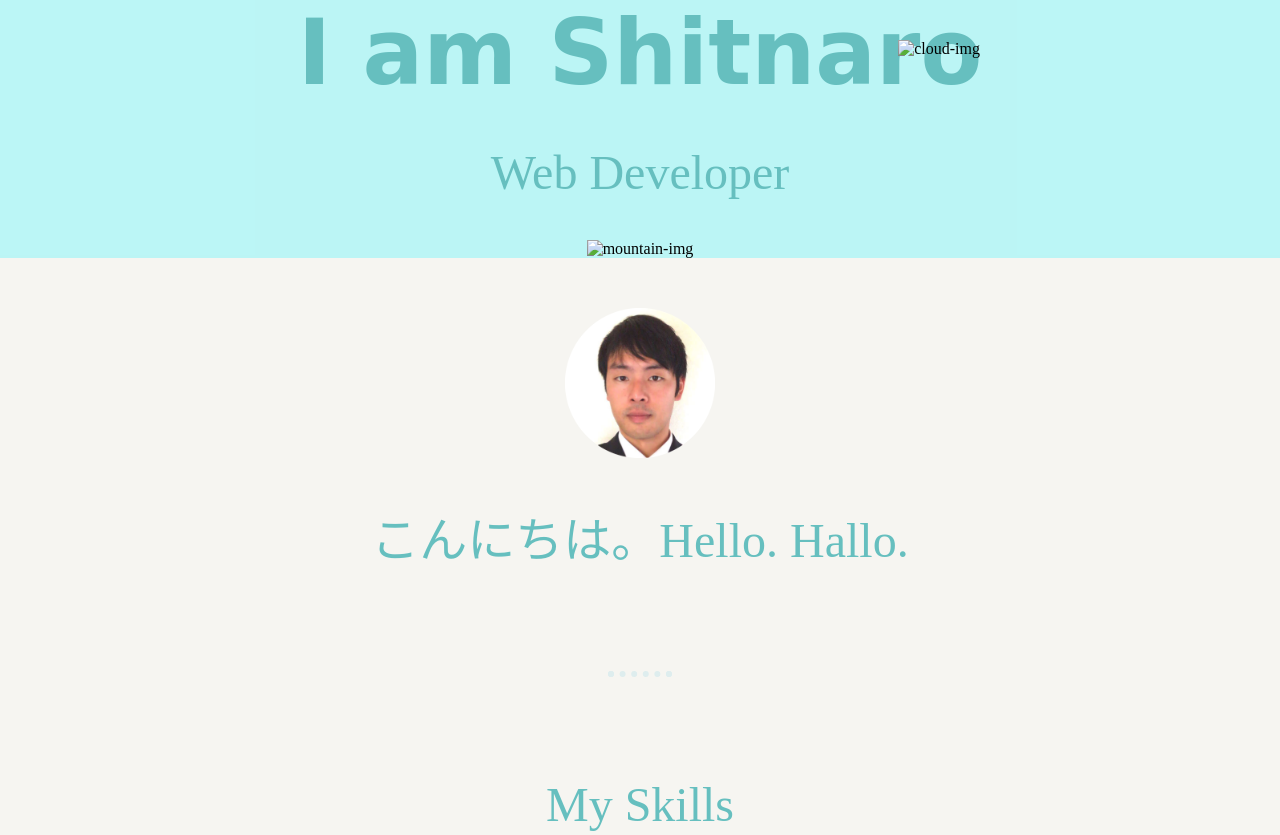
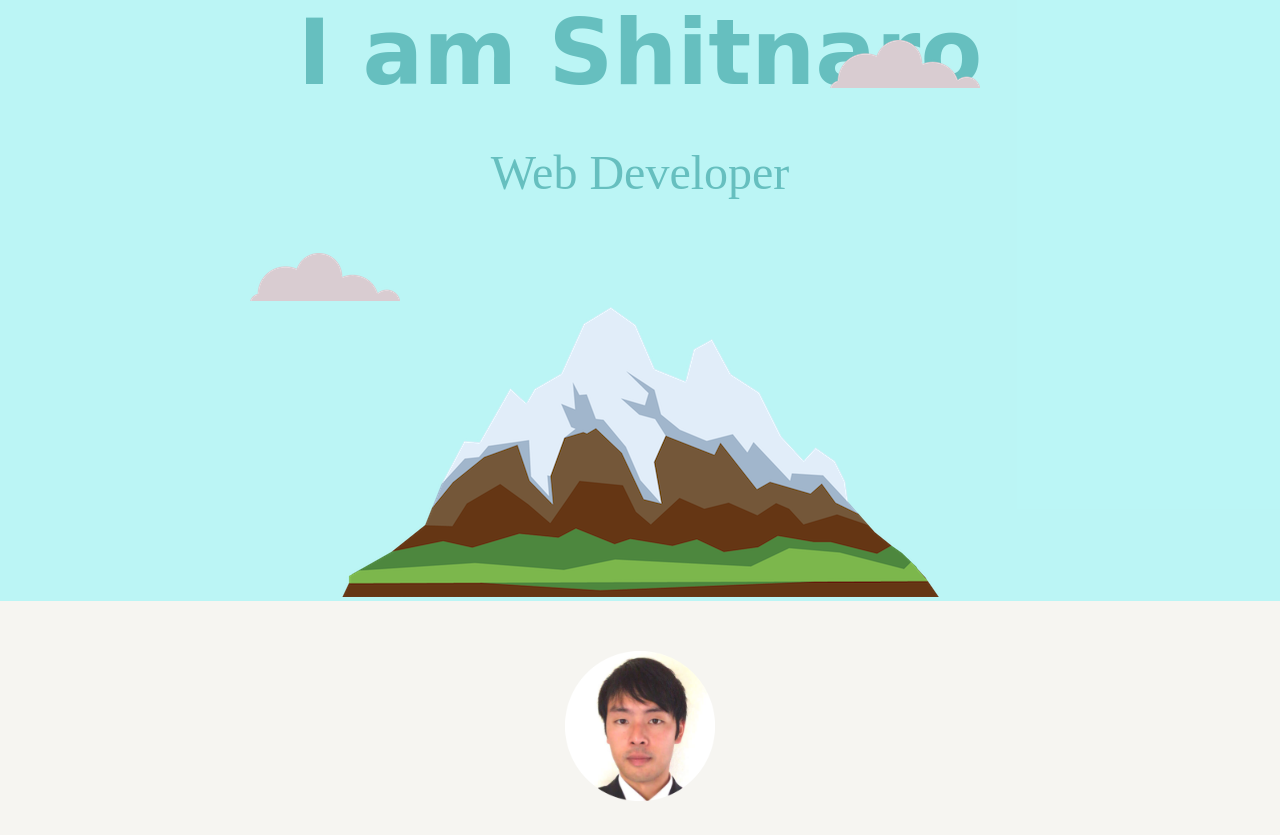
Before and after one commit to sushitarou19930331/CV2, a plain HTML site: page main.html in a window 1280 px wide. Shown: the top 835 px of the page. Drawn offline with Linux system fonts and the light colour scheme.

Commit message:
Update main.html

```diff
--- a/main.html
+++ b/main.html
@@ -14,9 +14,9 @@
 
   <h2>Web Developer</h2>
 
-  <img class="top-cloud"src="images/cloud.png" alt="cloud-img">
-  <img class="bottom-cloud"src="images/cloud.png" alt="cloud-img">
-  <img class="mountain"src="images/mountain.png" alt="mountain-img">
+  <img class="top-cloud"src="cloud.png" alt="cloud-img">
+  <img class="bottom-cloud"src="cloud.png" alt="cloud-img">
+  <img class="mountain"src="mountain.png" alt="mountain-img">
 </div>
 
 <div class="middle-container" style="
```
